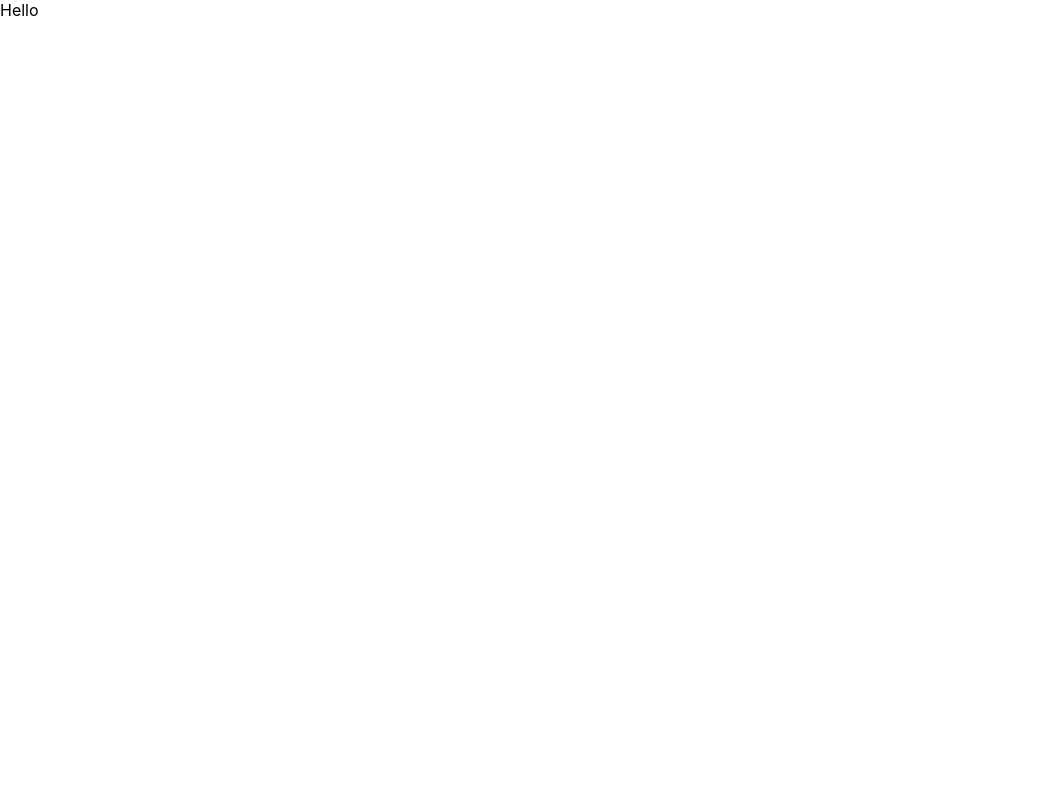
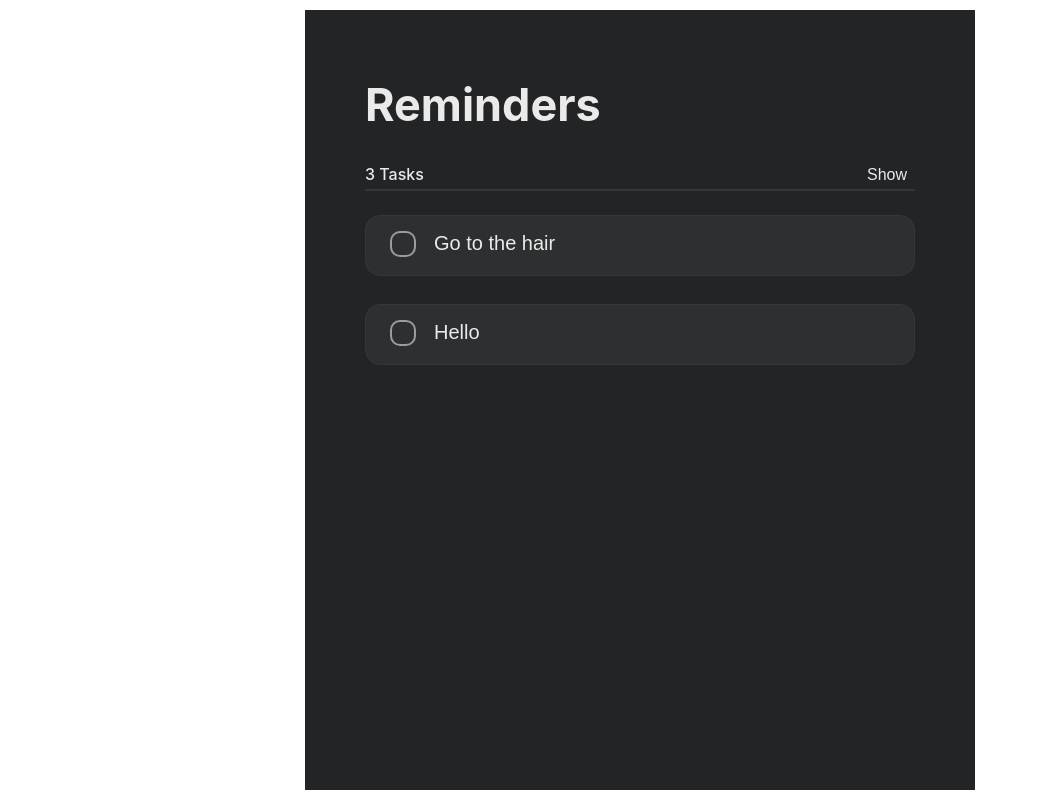
Before and after one commit to kochurov-b/castle-test, a React (Create React App) app in the folder client/: page / in a window 1280 px wide. Shown: the whole page, without its empty margins (0-1037 px from the left). Built offline with nearby package versions, Linux system fonts and the light colour scheme.

Commit message:
создание компонента App

```diff
--- /dev/null
+++ b/client/src/components/App/App.hook.ts
@@ -0,0 +1,74 @@
+import { useState } from 'react';
+
+import { TOnChangeComplete, TOnChangeDate, TReminder } from './App.types';
+
+const data: TReminder[] = [
+  {
+    id: 1,
+    title: 'Go to the hair',
+    complete: false,
+  },
+  {
+    id: 3,
+    title: 'Go home',
+    date: new Date(),
+    complete: true,
+  },
+  {
+    id: 2,
+    title: 'Hello',
+    complete: false,
+  },
+];
+
+type TUseAppExpected = {
+  reminders: TReminder[];
+  showAll: boolean;
+  onToggleShowAll: () => void;
+  onChangeComplete: TOnChangeComplete;
+  onChangeDate: TOnChangeDate;
+};
+
+export const useApp = (): TUseAppExpected => {
+  const [showAll, setShowAll] = useState<boolean>(false);
+  const [reminders, setReminders] = useState<TReminder[]>(
+    data.sort((a, b) => (b.complete ? -1 : 1)),
+  );
+
+  const handleToggleShowAll = () => setShowAll((prevState) => !prevState);
+
+  const handleChangeComplete: TOnChangeComplete = (index) => {
+    setReminders((prevState) => {
+      const newState = [...prevState];
+      const reminder = {
+        ...newState[index],
+        complete: !newState[index].complete,
+      };
+      newState.splice(index, 1);
+
+      return reminder.complete
+        ? [...newState, reminder]
+        : [reminder, ...newState];
+    });
+  };
+
+  const handleChangeDate: TOnChangeDate = (date, index) => {
+    setReminders((prevState) => {
+      const newState = [...prevState];
+      newState[index] = {
+        ...newState[index],
+        date,
+      };
+
+      return newState;
+    });
+  };
+
+  return {
+    reminders,
+    showAll,
+    onToggleShowAll: handleToggleShowAll,
+    onChangeComplete: handleChangeComplete,
+    onChangeDate: handleChangeDate,
+  };
+};
--- /dev/null
+++ b/client/src/components/App/App.styles.tsx
@@ -0,0 +1,71 @@
+import styled from 'styled-components';
+
+export const Main = styled.div`
+  height: 100vh;
+  display: flex;
+  flex-direction: column;
+  justify-content: center;
+  align-items: center;
+`;
+
+export const Container = styled.div`
+  width: 100%;
+  max-width: 550px;
+  height: 700px;
+  padding: 40px 60px;
+  background-color: #232425;
+`;
+
+export const List = styled.ul`
+  list-style-type: none;
+  margin: 0;
+  padding: 0;
+`;
+
+export const ListItem = styled.li`
+  margin-bottom: 28px;
+
+  &:last-child {
+    margin-bottom: 0;
+  }
+`;
+
+export const Header = styled.header``;
+
+export const Title = styled.h1`
+  color: #eaeaea;
+  font-size: 45px;
+  line-height: 50px;
+`;
+
+export const Button = styled.button`
+  color: #eaeaea;
+  font-size: 16px;
+  line-height: 21px;
+  background-color: transparent;
+  padding: 4px 8px;
+  border: 0;
+  cursor: pointer;
+  border-radius: 5px;
+  transition: 0.25s;
+
+  &:hover {
+    background-color: #393a3b;
+  }
+`;
+
+export const Info = styled.div`
+  display: flex;
+  justify-content: space-between;
+  align-items: center;
+  margin-bottom: 24px;
+  border-bottom: 2px solid #363738;
+`;
+
+export const Count = styled.span`
+  display: block;
+  color: #eaeaea;
+  font-size: 16px;
+  line-height: 21px;
+  font-weight: 500;
+`;
--- a/client/src/components/App/App.tsx
+++ b/client/src/components/App/App.tsx
@@ -1,5 +1,122 @@
 import React, { FC } from 'react';
 
+import { Reminder } from '../Reminder/Reminder';
+import {
+  TOnChangeDate as TOnChangeDateReminder,
+  TOnDelete as TOnDeleteReminder,
+} from '../Reminder/Reminder.types';
+import { useApp } from './App.hook';
+import {
+  Button,
+  Container,
+  Count,
+  Header,
+  Info,
+  List,
+  ListItem,
+  Main,
+  Title,
+} from './App.styles';
+import { TOnChangeComplete, TOnChangeDate, TReminder } from './App.types';
+
+type TRenderRemindersArgs = {
+  reminders: TReminder[];
+  onChangeComplete: TOnChangeComplete;
+  onChangeDate: TOnChangeDate;
+};
+
+type TRenderReminders = (args: TRenderRemindersArgs) => JSX.Element;
+
+type TRenderReminderArgs = {
+  reminder: TReminder;
+  onDelete: TOnDeleteReminder;
+  onChangeComplete: () => void;
+  onChangeDate: TOnChangeDateReminder;
+};
+
+type TRenderReminder = (args: TRenderReminderArgs) => JSX.Element;
+
+type TUpdateDataToShow = (data: TReminder[], showAll: boolean) => TReminder[];
+
+const renderReminder: TRenderReminder = ({
+  reminder,
+  onDelete,
+  onChangeComplete,
+  onChangeDate,
+}) => {
+  const { id, date } = reminder;
+
+  return (
+    <ListItem key={id}>
+      <Reminder
+        {...reminder}
+        date={date || null}
+        onDelete={onDelete}
+        onChangeComplete={onChangeComplete}
+        onChangeDate={onChangeDate}
+      />
+    </ListItem>
+  );
+};
+
+const renderReminders: TRenderReminders = ({
+  reminders,
+  onChangeComplete,
+  onChangeDate,
+}) => (
+  <List>
+    {reminders.map((reminder, index) => {
+      const handleDelete: TOnDeleteReminder = (id) => {
+        console.log(id, index);
+      };
+
+      const handleChangeCompleteCustom = () => onChangeComplete(index);
+
+      const handleChangeDateCustom: TOnChangeDateReminder = (date) =>
+        onChangeDate(date, index);
+
+      return renderReminder({
+        reminder,
+        onDelete: handleDelete,
+        onChangeComplete: handleChangeCompleteCustom,
+        onChangeDate: handleChangeDateCustom,
+      });
+    })}
+  </List>
+);
+
+const updateDataToShow: TUpdateDataToShow = (data, showAll) => {
+  if (showAll) return data;
+
+  return data.filter(({ complete }) => !complete);
+};
+
 export const App: FC = () => {
-  return <div>Hello</div>;
+  const {
+    reminders,
+    showAll,
+    onToggleShowAll,
+    onChangeComplete,
+    onChangeDate,
+  } = useApp();
+  const buttonTitle = showAll ? 'Hide' : 'Show';
+
+  return (
+    <Main>
+      <Container>
+        <Header>
+          <Title>Reminders</Title>
+          <Info>
+            <Count>3 Tasks</Count>
+            <Button onClick={() => onToggleShowAll()}>{buttonTitle}</Button>
+          </Info>
+        </Header>
+        {renderReminders({
+          reminders: updateDataToShow(reminders, showAll),
+          onChangeComplete,
+          onChangeDate,
+        })}
+      </Container>
+    </Main>
+  );
 };
--- a/client/tsconfig.json
+++ b/client/tsconfig.json
@@ -14,7 +14,7 @@
     "resolveJsonModule": true,
     "isolatedModules": true,
     "noEmit": true,
-    "jsx": "react-jsx"
+    "jsx": "react"
   },
   "include": ["src"]
 }
```
Also changed, not shown: client/src/components/App/App.types.ts (added, +10 -0 lines), 1 other file (tests, documents, lock files or other folders).
